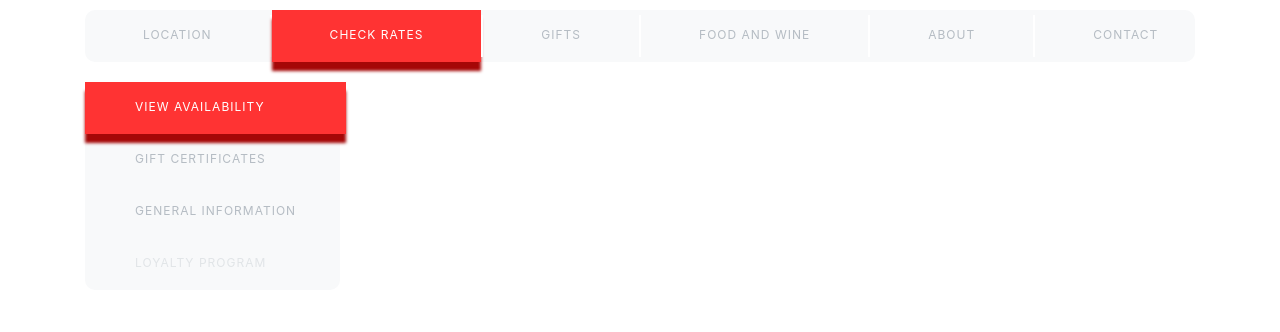
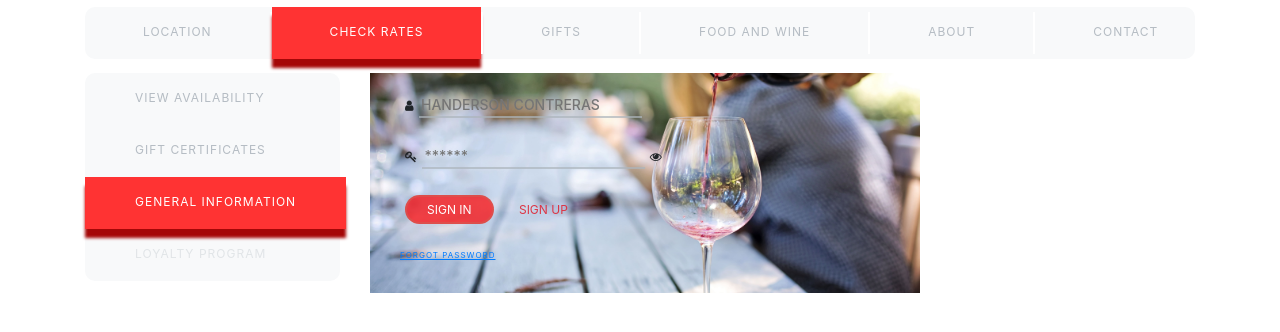
Before and after one commit to handersonc/theming-bootstrap, a website: page src/public_html/index.html in a window 1280 px wide. Drawn offline with nearby package versions, Linux system fonts and the light colour scheme.

Commit message:
login form

```diff
--- a/src/public_html/index.html
+++ b/src/public_html/index.html
@@ -49,16 +49,16 @@
             <!-- NAVBAR -->
 
             <div class="row">
-                <div class="col-3 col-md-3">
+                <div class="col-sm-3">
                     <div class="nav navbar-red bg-light flex-column">
                         <ul class="navbar-nav">
-                            <li class="nav-item active">
+                            <li class="nav-item">
                                 <a class="nav-link" href="#">View Availability</a>
                             </li>
                             <li class="nav-item">
                                 <a class="nav-link" href="#">Gift Certificates</a>
                             </li>
-                            <li class="nav-item">
+                            <li class="nav-item active">
                                 <a class="nav-link" href="#">General Information</a>
                             </li>
                             <li class="nav-item">
@@ -68,9 +68,31 @@
                     </div>
                 </div>
 
+                <div class="col-sm-9">
+                    <div class="row no-gutters">
+                        <div class="col-sm-8">
+                            <div class="form-login-container">
+                                <form>
+                                    <div class="form-group">
+                                        <i class="fa fa-user icon"></i>
+                                        <input type="text" class="input-field" placeholder="Handerson Contreras">
+                                    </div>
 
-                <div class="col-9 col-md-9">
+                                    <div class="form-group">
+                                        <i class="fa fa-key"></i>
+                                        <input type="password" class="input-field" placeholder="******">
+                                        <i class="fa fa-eye"></i>
+                                    </div>
 
+                                    <div class="form-group">
+                                        <button class="btn btn-danger">sign in</button>
+                                        <button class="btn btn-transparent">sign up</button>
+                                    </div>
+                                    <a href="#" class="forgot-password">Forgot Password</a>
+                                </form>
+                            </div>
+                        </div>
+                    </div>
                 </div>
             </div>
 
@@ -78,6 +100,7 @@
 
         <script src="https://code.jquery.com/jquery-3.2.1.slim.min.js" integrity="sha384-KJ3o2DKtIkvYIK3UENzmM7KCkRr/rE9/Qpg6aAZGJwFDMVNA/GpGFF93hXpG5KkN" crossorigin="anonymous"></script>
         <script src="https://cdnjs.cloudflare.com/ajax/libs/popper.js/1.12.9/umd/popper.min.js" integrity="sha384-ApNbgh9B+Y1QKtv3Rn7W3mgPxhU9K/ScQsAP7hUibX39j7fakFPskvXusvfa0b4Q" crossorigin="anonymous"></script>
+        <script src="/js/nav.js"></script>
         <script src="/js/bootstrap.min.js"></script>
     </body>
 </html>
--- /dev/null
+++ b/src/scss/_buttons.scss
@@ -0,0 +1,31 @@
+
+.btn-danger {
+    font-size: 12px;
+    color: rgba($white, 1);
+    line-height: 15px;
+    border: 2px solid rgba(217, 83, 78, 0.75);
+    border-radius: 20px;
+    background-color: rgba($button-red-color, .7);
+    transition: all 0.3s ease 0s;
+}
+
+.btn-danger:hover {
+    color: #FFF;
+    background: rgba($button-red-hover-color, .9);
+    border: 2px solid rgba($button-red-hover-color, .7);
+}
+
+.btn-transparent {
+    font-size: 12px;
+    color: rgba($red, 1);
+    line-height: 15px;
+    border-radius: 20px;
+    background-color: transparent;
+    transition: all 0.3s ease 0s;
+}
+
+.btn-transparent:hover {
+    color: #FFF;
+    background: rgba($red, .9);
+    border: 2px solid rgba($button-red-hover-color, .7);
+}
--- /dev/null
+++ b/src/scss/_form-login.scss
@@ -0,0 +1,35 @@
+.form-login-container {
+    background-image: url('/assets/adult-alcohol-blur-290316-min.jpg');
+    background-repeat: no-repeat;
+    background-size: cover;
+    background-position: center;
+    padding-left: 30px;
+    padding-top: 15px;
+    padding-bottom: 30px;
+    margin: 7px 0px;
+
+    .form-group {
+        padding: 5px;
+
+        input {
+            outline: 0;
+            border-width: 0 0 2px;
+            border-color: rgba($gray-500, .7);
+            background: transparent;
+            font-weight: 500;
+            font-size: 14px;
+            text-transform: uppercase;
+            color: $white;
+        }
+    }
+
+    button {
+        text-transform: $form-text-transform;
+        padding: 5px 20px;
+    }
+
+    a {
+        font-size: 8px;
+        text-decoration: underline;
+    }
+}
--- a/src/scss/_nav.scss
+++ b/src/scss/_nav.scss
@@ -2,7 +2,7 @@
 .navbar-red {
     padding: 0px;
     border-radius: 10px;
-    margin: 10px 0px;
+    margin: 7px 0px;
 
     .navbar-brand {
         color: $navbar-red-active-color;
--- a/src/scss/style.scss
+++ b/src/scss/style.scss
@@ -3,6 +3,8 @@
 @import "node_modules/bootstrap/scss/bootstrap";
 @import "_variables.scss";
 @import "_nav.scss";
+@import "_form-login.scss";
+@import "_buttons.scss";
 
 body {
     text-transform: uppercase;
```
Also changed, not shown: src/index.html (+6 -1 lines), src/public_html/form-login.html (added, +46 -0 lines), src/scss/_variables.scss (+8 -0 lines), src/assets/adult-alcohol-blur-290316-min.jpg (added), src/css/style.css, src/public_html/nav.html (indentation only).
